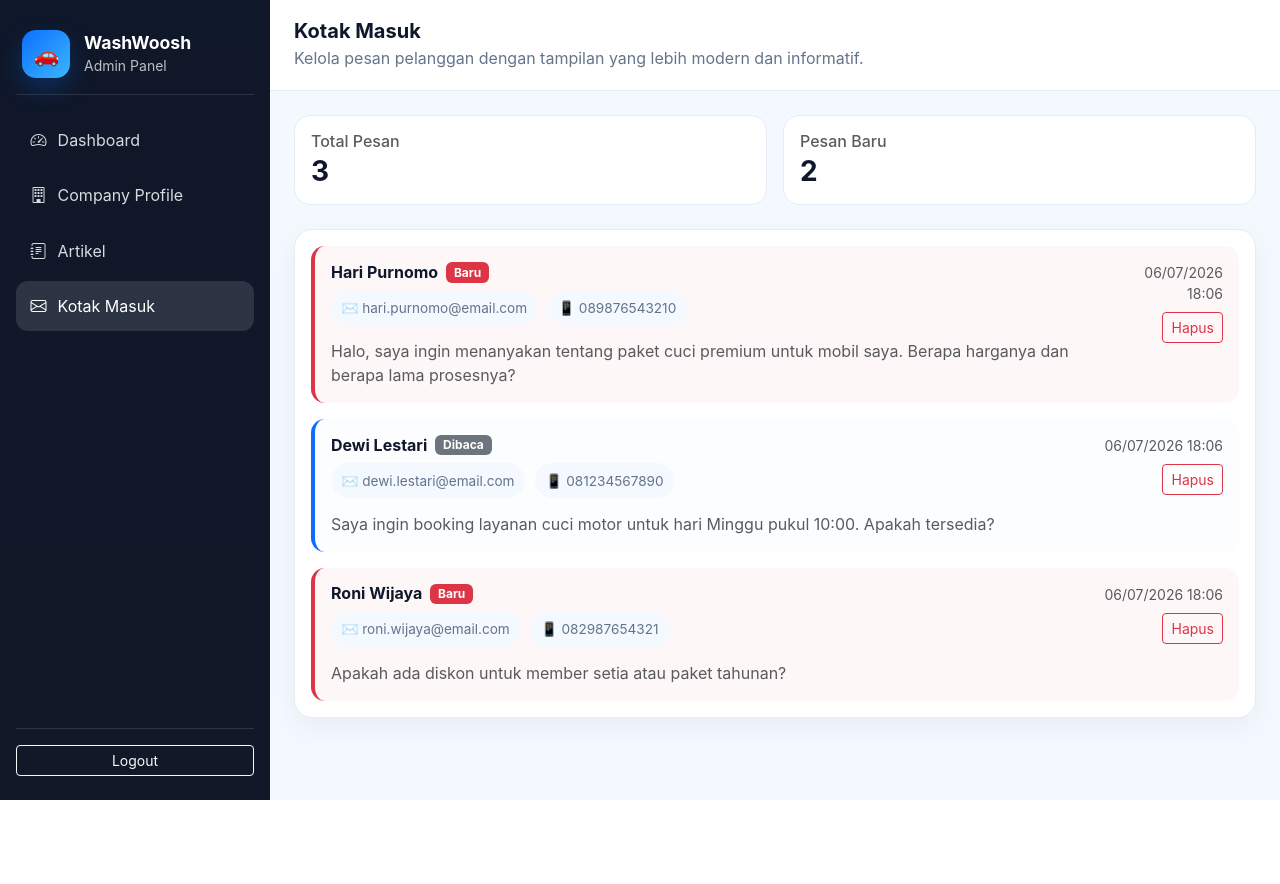
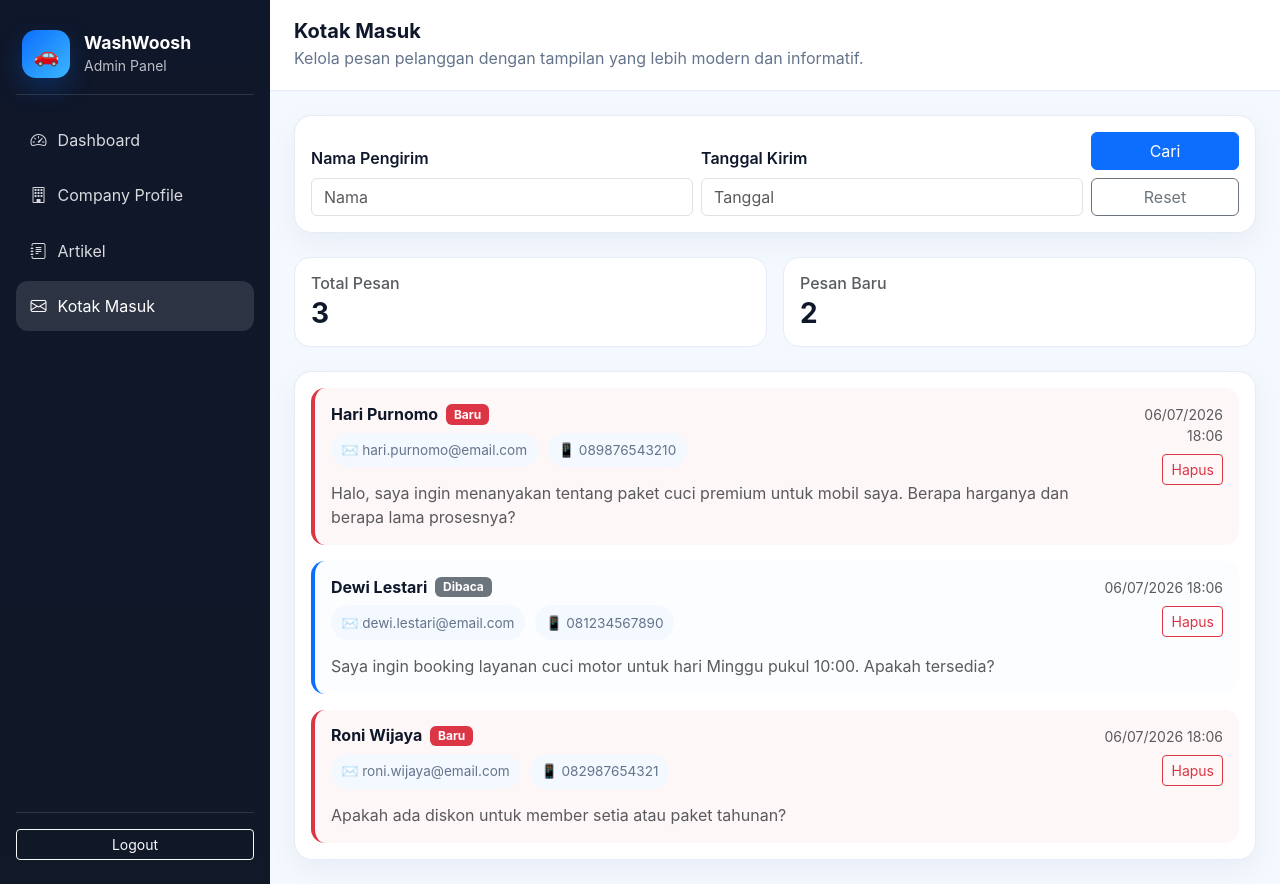
Before and after one commit to AimarHUD/Carwash-Website, a PHP site: page /admin/kotak_masuk.php in a window 1280 px wide. Before the commit the page ends 800 px from the top, so only its background shows below. Run offline with PHP 8.4, Linux system fonts and the light colour scheme; a user stored in the database is signed in; data comes from the database, SQL or seed files in the repository.

Commit message:
Menambahkan fungsi SELECT di Kotak Masuk

```diff
--- a/admin/kotak_masuk.php
+++ b/admin/kotak_masuk.php
@@ -25,11 +25,62 @@ try {
     ("Roni Wijaya", "roni.wijaya@email.com", "082987654321", "Apakah ada diskon untuk member setia atau paket tahunan?", "baru")');
 }
 
+function normalize_search_date($value)
+{
+    $value = trim($value);
+    if ($value === '') {
+        return null;
+    }
+
+    if (preg_match('/^\d{4}-\d{2}-\d{2}$/', $value)) {
+        return $value;
+    }
+
+    if (preg_match('/^(\d{2})\/(\d{2})\/(\d{4})$/', $value, $matches)) {
+        return sprintf('%04d-%02d-%02d', $matches[3], $matches[2], $matches[1]);
+    }
+
+    if (preg_match('/^(\d{2})-(\d{2})-(\d{4})$/', $value, $matches)) {
+        return sprintf('%04d-%02d-%02d', $matches[3], $matches[2], $matches[1]);
+    }
+
+    $timestamp = strtotime($value);
+    if ($timestamp !== false) {
+        return date('Y-m-d', $timestamp);
+    }
+
+    return null;
+}
+
+$search_name = trim($_GET['nama'] ?? '');
+$search_date = trim($_GET['created_at'] ?? '');
+
+$where_clauses = ['k.deleted_at IS NULL'];
+$params = [];
+
+if ($search_name !== '') {
+    $where_clauses[] = 'k.nama LIKE :nama';
+    $params[':nama'] = '%' . $search_name . '%';
+}
+
+if ($search_date !== '') {
+    $normalized_date = normalize_search_date($search_date);
+    if ($normalized_date !== null) {
+        $where_clauses[] = 'DATE(k.created_at) = :created_at';
+        $params[':created_at'] = $normalized_date;
+    } else {
+        $where_clauses[] = '(DATE_FORMAT(k.created_at, "%d/%m/%Y") LIKE :created_at_like OR DATE_FORMAT(k.created_at, "%Y-%m-%d") LIKE :created_at_like2)';
+        $params[':created_at_like'] = '%' . $search_date . '%';
+        $params[':created_at_like2'] = '%' . $search_date . '%';
+    }
+}
+
 // Ambil pesan masuk
-$stmt = $pdo->query('SELECT k.id_kontak, k.nama, k.email, k.no_telp, k.pesan, k.created_at, k.status
+$stmt = $pdo->prepare('SELECT k.id_kontak, k.nama, k.email, k.no_telp, k.pesan, k.created_at, k.status
     FROM tb_kontak k
-    WHERE k.deleted_at IS NULL
+    WHERE ' . implode(' AND ', $where_clauses) . '
     ORDER BY k.created_at DESC');
+$stmt->execute($params);
 $kontak_list = $stmt->fetchAll();
 
 $flash = get_flash_message();
@@ -151,6 +202,23 @@ if ($_SERVER['REQUEST_METHOD'] === 'POST' && isset($_POST['action']) && $_POST['
                 </div>
             <?php endif; ?>
 
+            <div class="panel-card p-3 mb-4">
+                <form method="get" class="row g-2 align-items-end">
+                    <div class="col-md-5">
+                        <label class="form-label fw-semibold">Nama Pengirim</label>
+                        <input type="text" name="nama" class="form-control" value="<?= htmlspecialchars($search_name) ?>" placeholder="Nama">
+                    </div>
+                    <div class="col-md-5">
+                        <label class="form-label fw-semibold">Tanggal Kirim</label>
+                        <input type="text" name="created_at" class="form-control" value="<?= htmlspecialchars($search_date) ?>" placeholder="Tanggal">
+                    </div>
+                    <div class="col-md-2 d-grid gap-2">
+                        <button type="submit" class="btn btn-primary">Cari</button>
+                        <a href="kotak_masuk.php" class="btn btn-outline-secondary">Reset</a>
+                    </div>
+                </form>
+            </div>
+
             <div class="row g-3 mb-4">
                 <div class="col-md-6">
                     <div class="stat-card p-3 h-100">
@@ -168,8 +236,8 @@ if ($_SERVER['REQUEST_METHOD'] === 'POST' && isset($_POST['action']) && $_POST['
 
             <?php if (empty($kontak_list)): ?>
                 <div class="panel-card p-4 text-center">
-                    <h5 class="mb-2">Belum ada pesan masuk</h5>
-                    <p class="text-muted mb-0">Pesan dari pelanggan akan muncul di sini.</p>
+                    <h5 class="mb-2"><?= ($search_name !== '' || $search_date !== '') ? 'Tidak ada pesan yang sesuai pencarian' : 'Belum ada pesan masuk' ?></h5>
+                    <p class="text-muted mb-0"><?= ($search_name !== '' || $search_date !== '') ? 'Coba isi kolom lain atau reset pencarian.' : 'Pesan dari pelanggan akan muncul di sini.' ?></p>
                 </div>
             <?php else: ?>
                 <div class="panel-card p-3">
```
